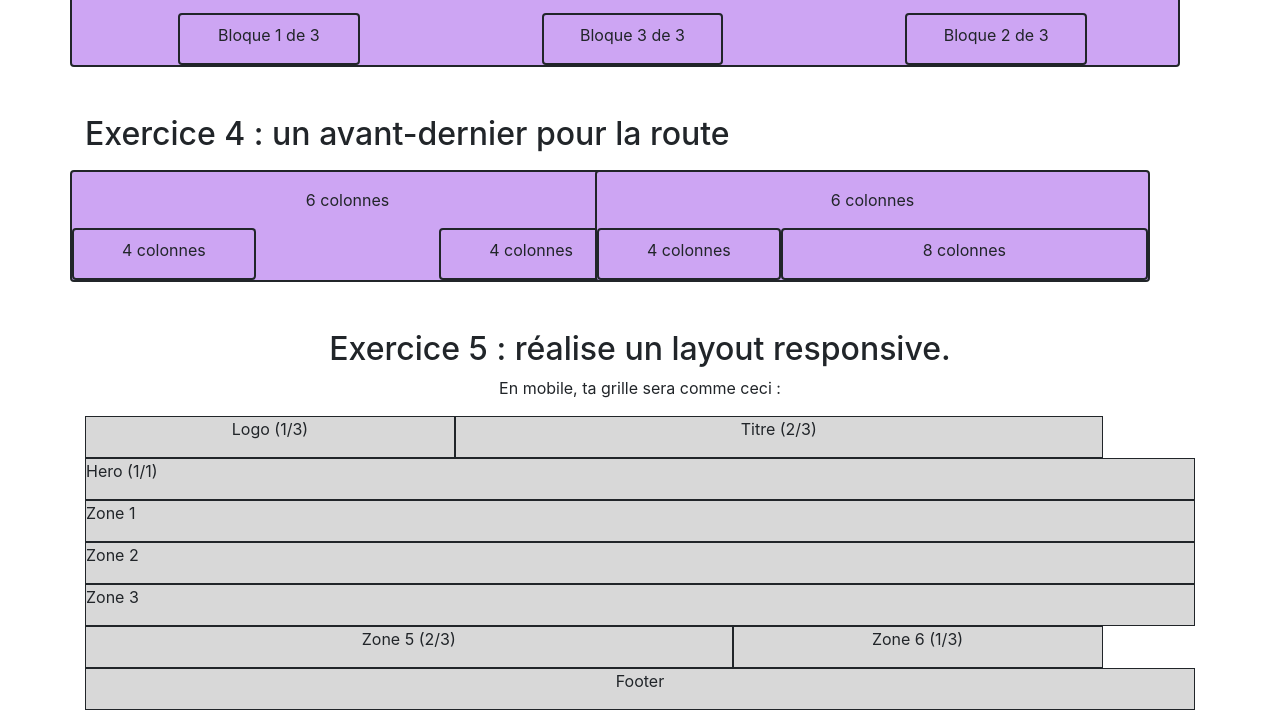
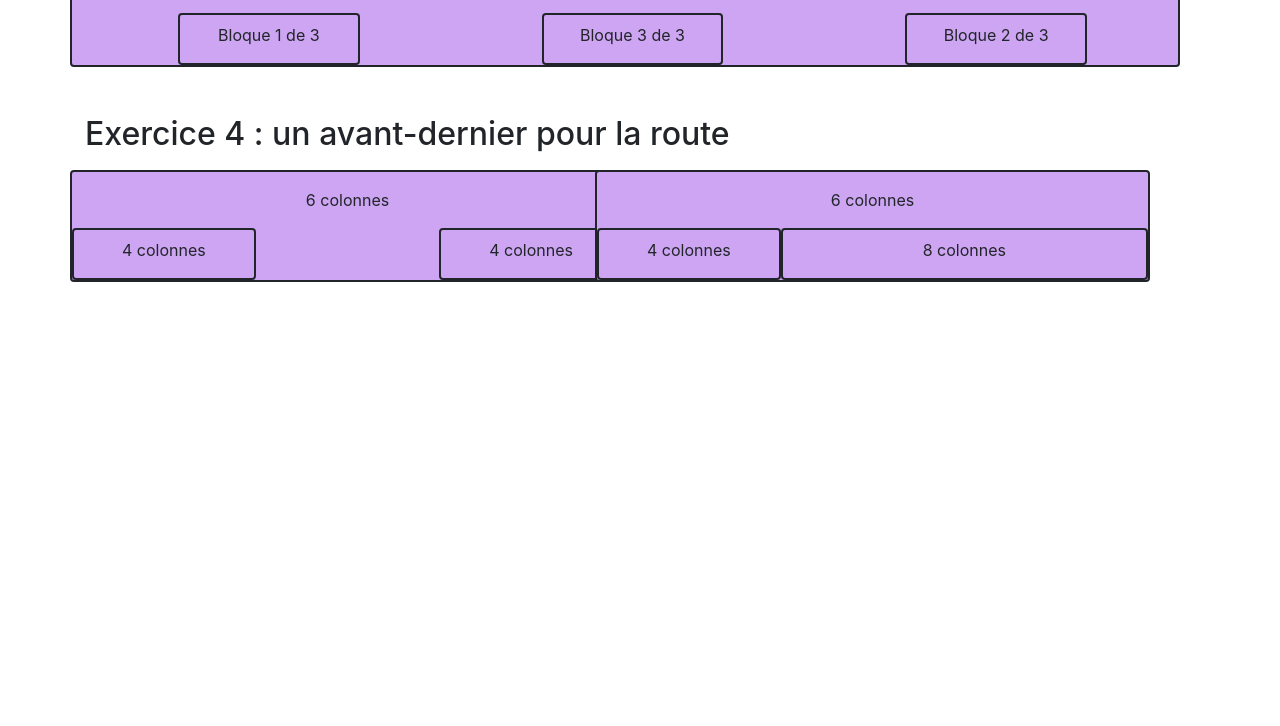
Before and after one commit to gaetano-di-salvo/bootstrap-training, a plain HTML site: page index.html in a window 1280 px wide. Shown: the part 704-1430 px from the top of the page. After the commit the page ends 1002 px from the top, so only its background shows below. Drawn offline with nearby package versions, Linux system fonts and the light colour scheme.

Commit message:
Update index.html

```diff
--- a/index.html
+++ b/index.html
@@ -106,29 +106,6 @@
             <p></p>
         </section>
 
-        <section class="p-0 m-0 container mt-5 text-center">
-            <h2>Exercice 5 : réalise un layout responsive.</h2>
-            <p>En mobile, ta grille sera comme ceci :</p>
-
-            <div class="d-flef row p-0 m-0 col-12">
-                <div class="col-4 logo border_1 bg_lgray p-0 m-0"><p>Logo (1/3)</p></div>
-                <div class="offset-1 p-0 m-0"></div>
-                <div class="col-7 border_1 bg_lgray p-0 m-0"><p>Titre (2/3)</p></div>
-            </div>
-
-            <div class="col-12 hero border_1 row text-center bg_lgray p-0 m-0"><p>Hero (1/1)</p></div>
-            <div class="col-12 zone_1 border_1 row text-center bg_lgray p-0 m-0"><p>Zone 1</p></div>
-            <div class="col-12 zone_2 border_1 row text-center bg_lgray p-0 m-0"><p>Zone 2</p></div>
-            <div class="col-12 zone_3 border_1 row text-center bg_lgray p-0 m-0"><p>Zone 3</p></div>
-            <div class="d-flef row p-0 m-0">
-                <div class="col-7 zone_5 border_1 text-center bg_lgray p-0 m-0"><p>Zone 5 (2/3)</p></div>
-                <div class="offset-1 p-0 m-0"></div>
-                <div class="col-4 zone_6 border_1 text-center bg_lgray p-0 m-0"><p>Zone 6 (1/3)</p></div>
-            </div>
-            <div class="col-12 footer border_1 text-center bg_lgray p-0 m-0"><p>Footer</p></div>
-
-        <section>
-
     </main>
 
     <p></p>
```
